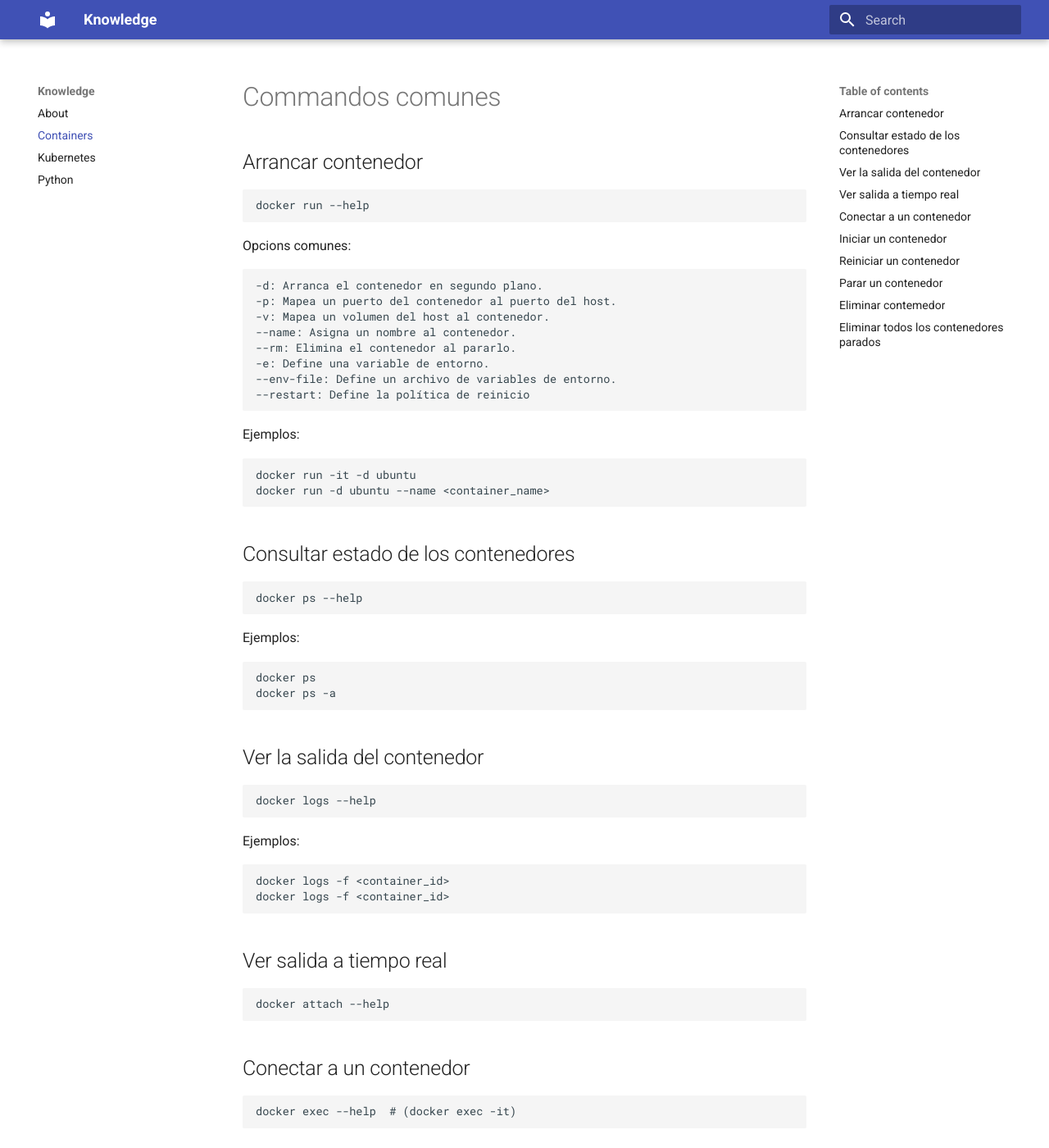
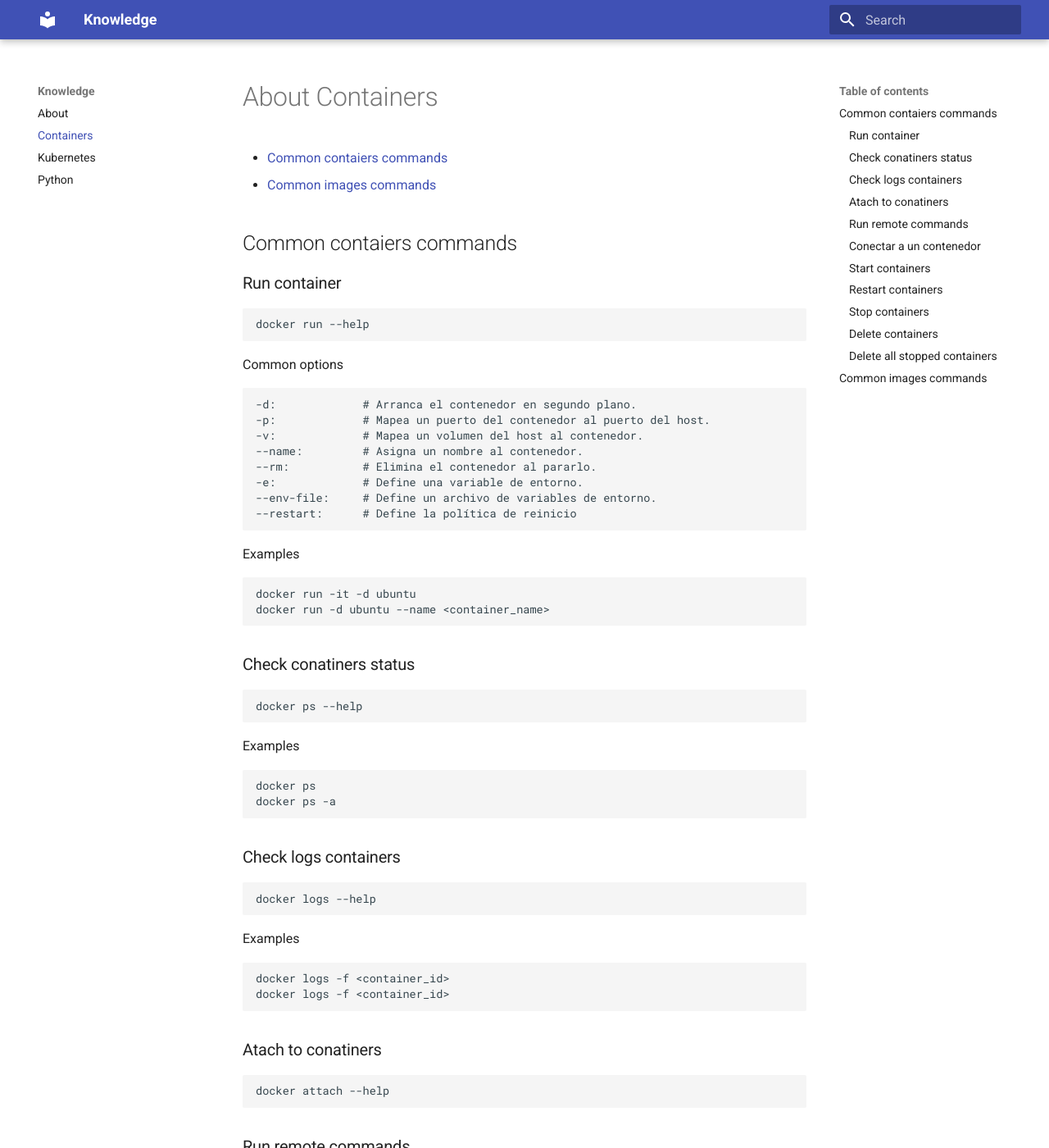
Before and after one commit to svrsbnet/knowledge, an MkDocs documentation site: the page built from docs/containers.md, in a window 1280 px wide and 1400 px high. Shown: the whole window at 82% size. Built offline with MkDocs 1.6.1 and Material for MkDocs 9.7.7, drawn with Linux system fonts in a browser that asks for light colours; some of the changed text lies outside the part shown.

Commit message:
Publish containers.md doc

```diff
--- a/docs/containers.md
+++ b/docs/containers.md
@@ -1,71 +1,90 @@
-# Commandos comunes
+# About Containers
 
-## Arrancar contenedor
+- [Common contaiers commands](README.md#common-contaiers-commands)
+- [Common images commands](README.md#common-images-commands)
+
+## Common contaiers commands
+
+### Run container
 
     docker run --help
 
-Opcions comunes:
+Common options
 
-    -d: Arranca el contenedor en segundo plano.
-    -p: Mapea un puerto del contenedor al puerto del host.
-    -v: Mapea un volumen del host al contenedor.
-    --name: Asigna un nombre al contenedor.
-    --rm: Elimina el contenedor al pararlo.
-    -e: Define una variable de entorno.
-    --env-file: Define un archivo de variables de entorno.
-    --restart: Define la política de reinicio
+    -d:             # Arranca el contenedor en segundo plano.
+    -p:             # Mapea un puerto del contenedor al puerto del host.
+    -v:             # Mapea un volumen del host al contenedor.
+    --name:         # Asigna un nombre al contenedor.
+    --rm:           # Elimina el contenedor al pararlo.
+    -e:             # Define una variable de entorno.
+    --env-file:     # Define un archivo de variables de entorno.
+    --restart:      # Define la política de reinicio
 
-Ejemplos:
+Examples
 
     docker run -it -d ubuntu
     docker run -d ubuntu --name <container_name>
 
-## Consultar estado de los contenedores
+### Check conatiners status
 
     docker ps --help
 
-Ejemplos:
+Examples
 
     docker ps
     docker ps -a
 
-## Ver la salida del contenedor
+### Check logs containers
 
     docker logs --help
 
-Ejemplos:
+Examples
 
     docker logs -f <container_id>
     docker logs -f <container_id>
 
-## Ver salida a tiempo real
+### Atach to conatiners
 
     docker attach --help
 
-## Conectar a un contenedor
+### Run remote commands
 
-    docker exec --help  # (docker exec -it)
+    docker exec --help
 
-## Iniciar un contenedor
+Examples
+
+    docker exec f5783de3f3b3 df -H
+
+### Conectar a un contenedor
+
+    docker exec --help
+
+Examples
+
+    docker exec -it
+
+### Start containers
 
     docker start --help
 
-## Reiniciar un contenedor
+### Restart containers
 
     docker retsart --help
 
-## Parar un contenedor
+### Stop containers
 
     docker stop --help
 
-## Eliminar contemedor
+### Delete containers
 
     docker rm --help
 
-## Eliminar todos los contenedores parados
+### Delete all stopped containers
 
     docker container prune
 
-docker image list
+---
 
-docker images list
+## Common images commands
+
+blablabla
```
